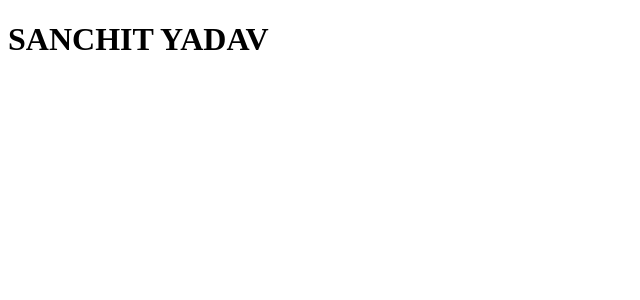
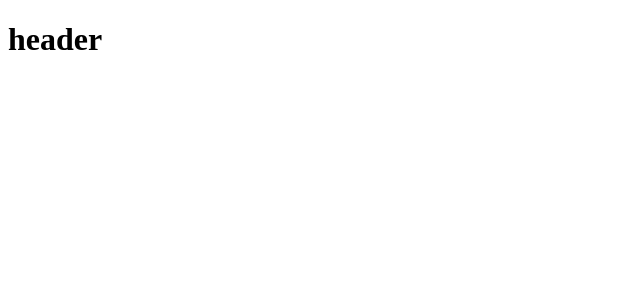
Before and after one commit to SanchitYadav2005/Portfolio-site, a React (Vite) app: page / in a window 1280 px wide. Shown: the top 300 px of the page, without its empty margins (0-640 px from the left). Built offline with nearby package versions, Linux system fonts and the light colour scheme.

Commit message:
added the MainPage to our app.jsx file

```diff
--- a/src/App.jsx
+++ b/src/App.jsx
@@ -1,4 +1,4 @@
-import MainPage from "./MainPage"
+import MainPage from "./components/MainPage"
 function App() {
 
 
--- a/src/MainPage.jsx
+++ /dev/null
@@ -1,7 +0,0 @@
-function MainPage(){
-    return(
-        <h1>SANCHIT YADAV</h1>
-    )
-}
-
-export default MainPage;
```
